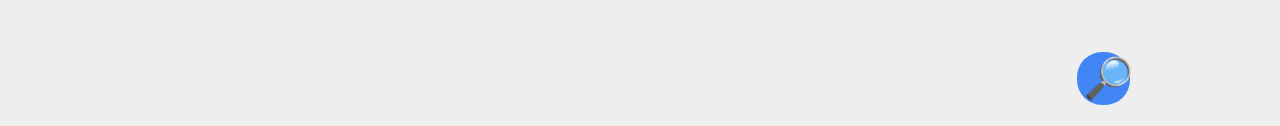
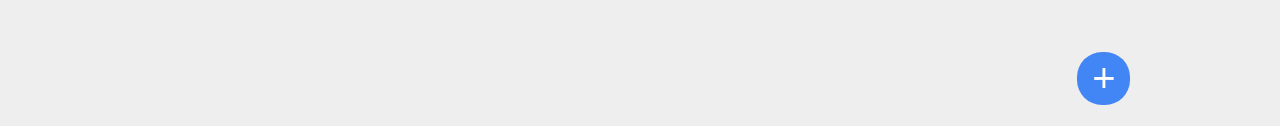
Before and after one commit to rafistern1986/tvshows, a plain HTML site: page index.html in a window 1280 px wide. Shown: the part 671-797 px from the top of the page. Drawn offline with Linux system fonts and the light colour scheme.

Commit message:
Update index.html

```diff
--- a/index.html
+++ b/index.html
@@ -35,7 +35,7 @@
                 <button id="addTvShow2" class="plusButtonInTheMiddle">+</button>&nbsp;to add a show</div>
             <ul id="tvShowList"></ul>
         </div>
-        <button class="addTvShow" id="addTvShow">&#x1F50E;</button>
+        <button class="addTvShow" id="addTvShow">+</button>
     </div>
     <footer>
         <p>&copy; 2014 Refoel Sternbuch. All rights reserved.</p>
```
